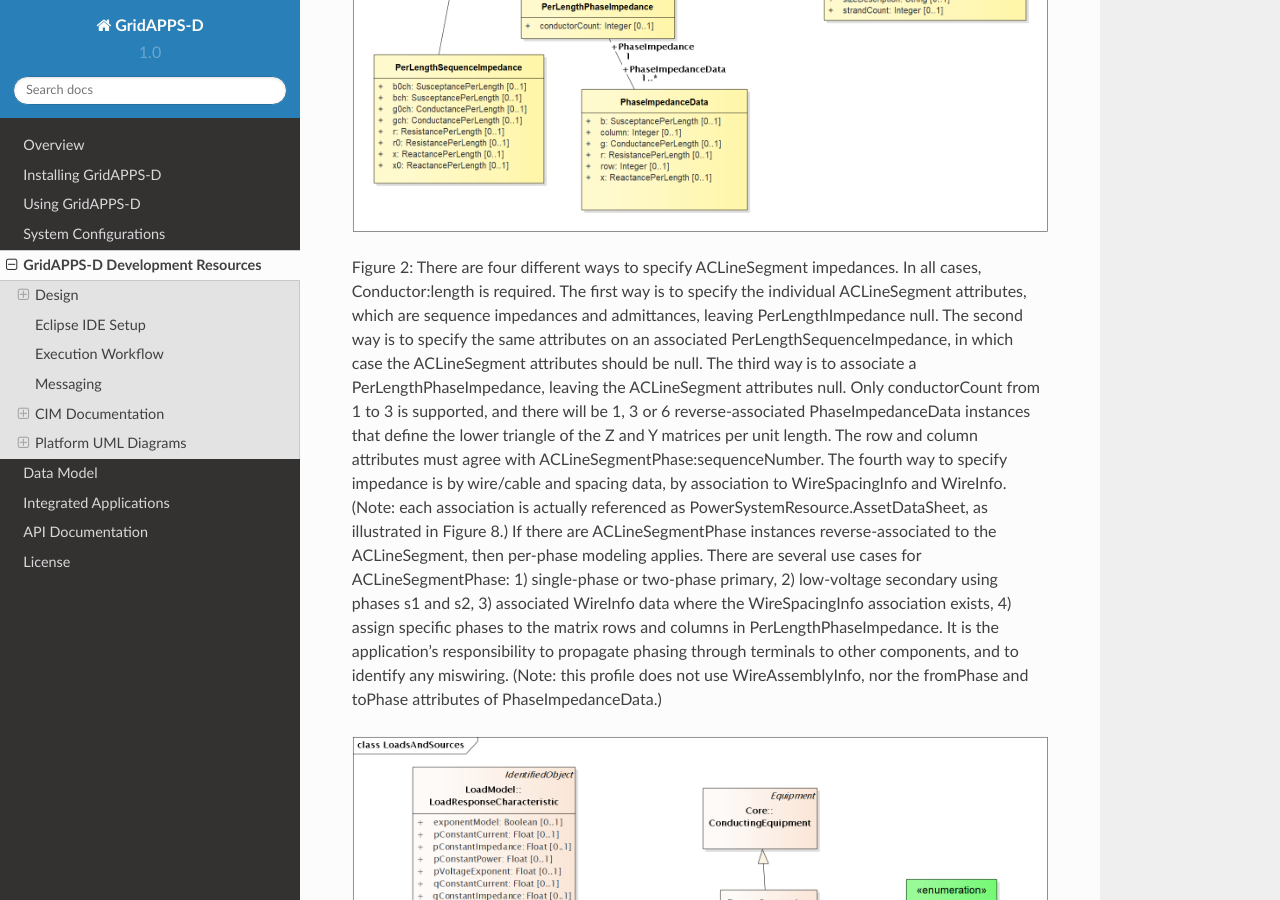
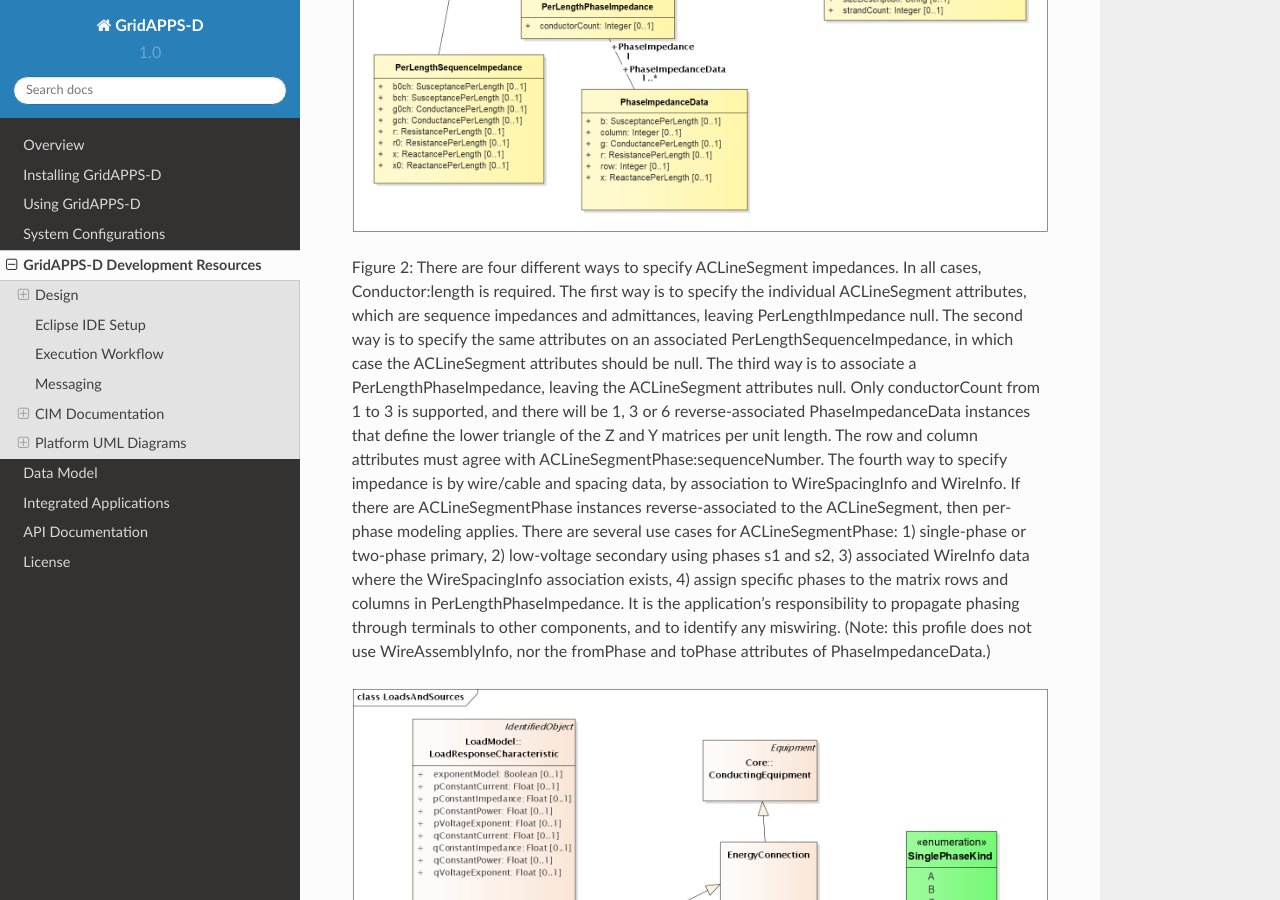
Before and after one commit to ericstephan/gridappsd-docs, a Sphinx documentation site: the page built from docs/source/developer_resources/index.rst, in a window 1280 px wide and 900 px high, scrolled down 6110 px. Built offline with Sphinx 7.4.7 and the Read the Docs theme 2.0.0, drawn with Linux system fonts in a browser that asks for light colours; pages that are not in the unit, such as notebooks, are missing from menus.

Commit message:
revision for CIM100

```diff
--- a/docs/source/developer_resources/CDPSM.rst
+++ b/docs/source/developer_resources/CDPSM.rst
@@ -114,8 +114,7 @@ PhaseImpedanceData instances that define the lower triangle of the Z and Y
 matrices per unit length.  The row and column attributes must agree with
 ACLineSegmentPhase:sequenceNumber.  The fourth way to specify impedance is
 by wire/cable and spacing data, by association to WireSpacingInfo and
-WireInfo.  (Note: each association is actually referenced as
-PowerSystemResource.AssetDataSheet, as illustrated in Figure 8.) If there
+WireInfo.  If there
 are ACLineSegmentPhase instances reverse-associated to the ACLineSegment,
 then per-phase modeling applies.  There are several use cases for
 ACLineSegmentPhase: 1) single-phase or two-phase primary, 2) low-voltage
```
